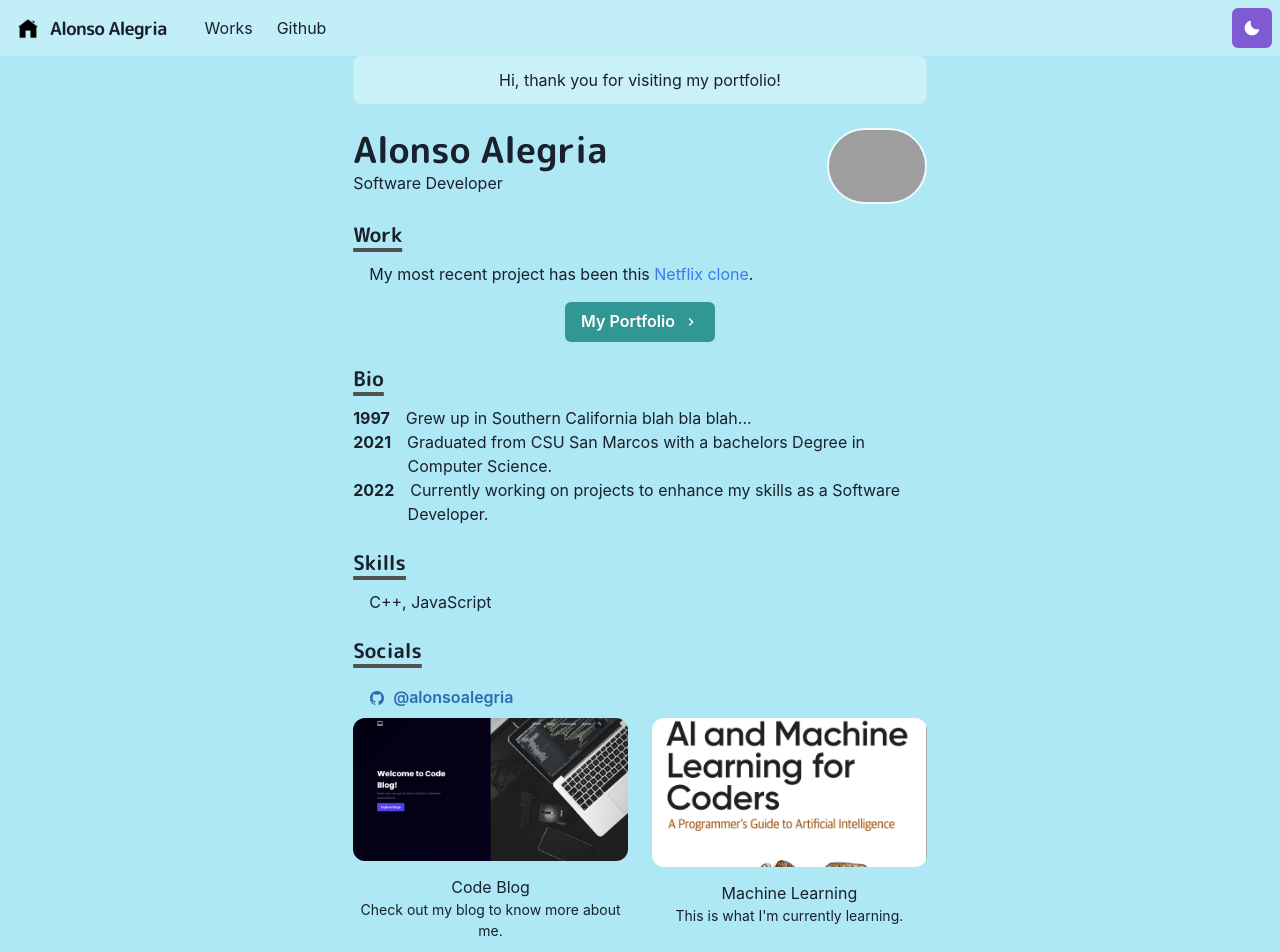
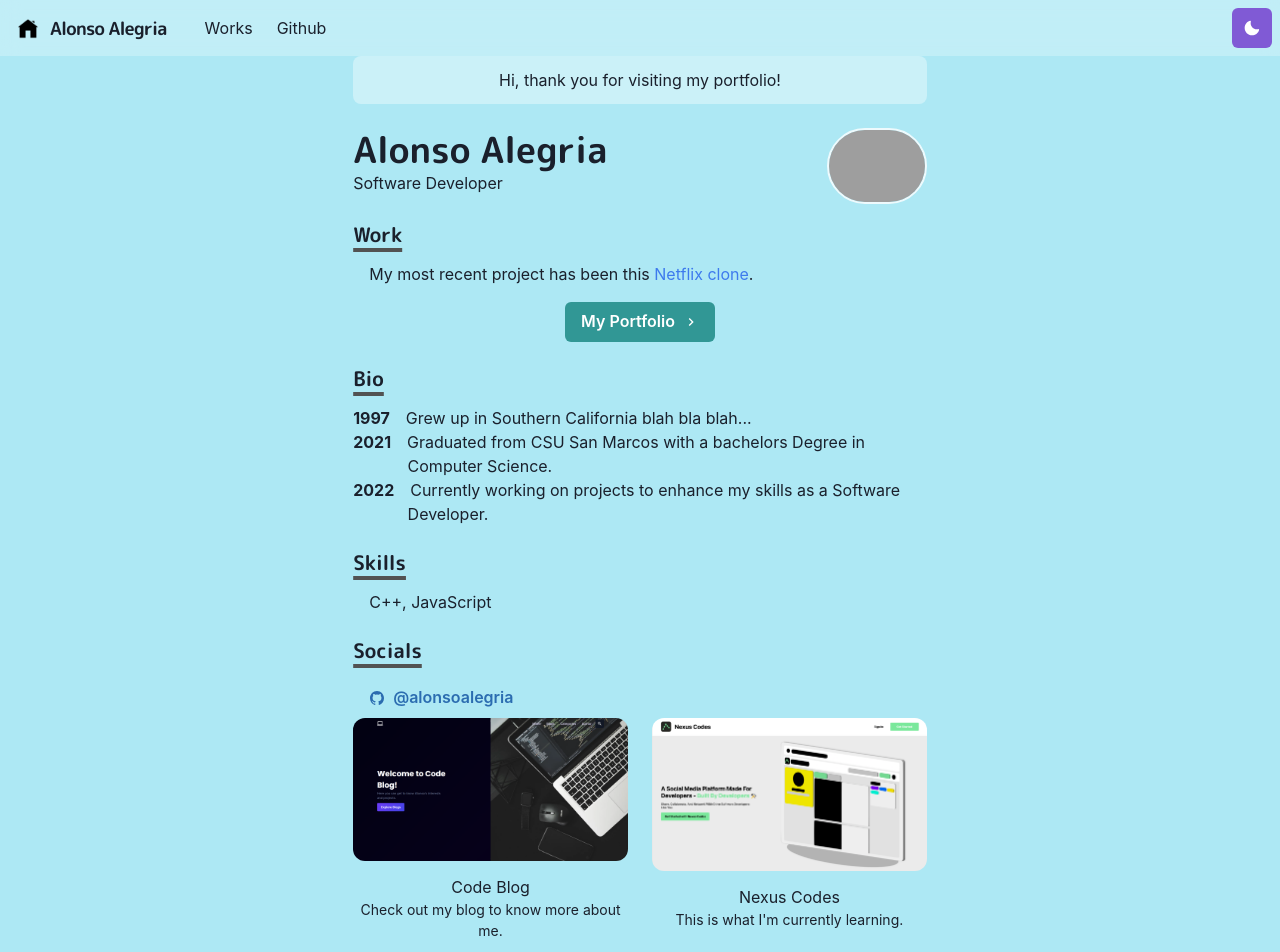
Before and after one commit to alonsoalegria/home, a Next.js app: page / in a window 1280 px wide. Shown: the top 952 px of the page. Built offline with nearby package versions, Linux system fonts and the light colour scheme; grey boxes are pictures that could not be loaded.

Commit message:
nexus codes added

```diff
--- a/pages/index.js
+++ b/pages/index.js
@@ -8,7 +8,7 @@ import Layout from '../components/layouts/article'
 import { GridItem } from '../components/grid-item'
 import { IoLogoTwitter, IoLogoInstagram, IoLogoGithub, IoLogoTiktok } from 'react-icons/io5'
 import codeblogss from '../public/images/codeblogss.png';
-import aiML from '../public/images/aiMlcodesrs.png';
+import nexushp from '../public/images/nexushp.png';
 
 const Page = () => {
     return  (
@@ -113,9 +113,9 @@ const Page = () => {
             Check out my blog to know more about me.
           </GridItem>
           <GridItem
-            href="https://code-blog-nine.vercel.app/categories/machine-learning"
-            title="Machine Learning"
-            thumbnail={aiML}
+            href="https://code-blog-nine.vercel.app/blogs/nexus-codes"
+            title="Nexus Codes"
+            thumbnail={nexushp}
           >
             This is what I'm currently learning.
           </GridItem>
```
Also changed, not shown: public/images/nexushp.png (added).
